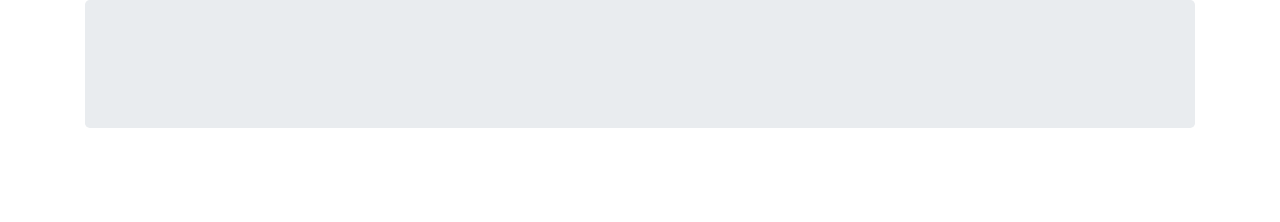
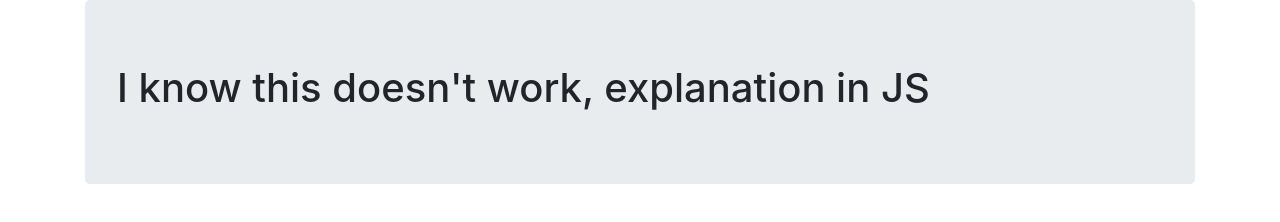
Before and after one commit to brandonpc/TriviaGame, a plain HTML site: page index.html in a window 1280 px wide. Drawn offline with nearby package versions, Linux system fonts and the light colour scheme.

Commit message:
Final Remarks

```diff
--- a/index.html
+++ b/index.html
@@ -25,6 +25,7 @@
                     <!-- use Bootstrap to "set the stage" as much as possible,
                         although, there would be a lot of bootstrap in the jquery too -->
                     <!-- (I Planned on doing this last) -->
+                    <h1>I know this doesn't work, explanation in JS</h1>
                 </div>
             </div>
         </div>
```
